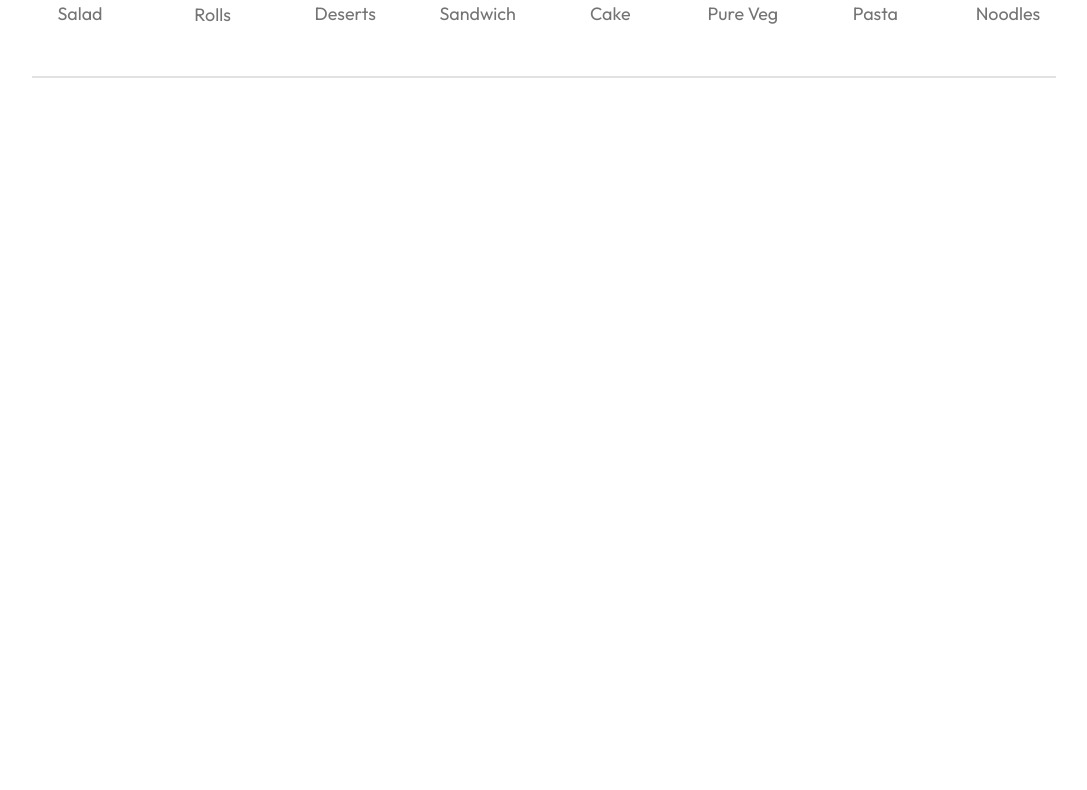
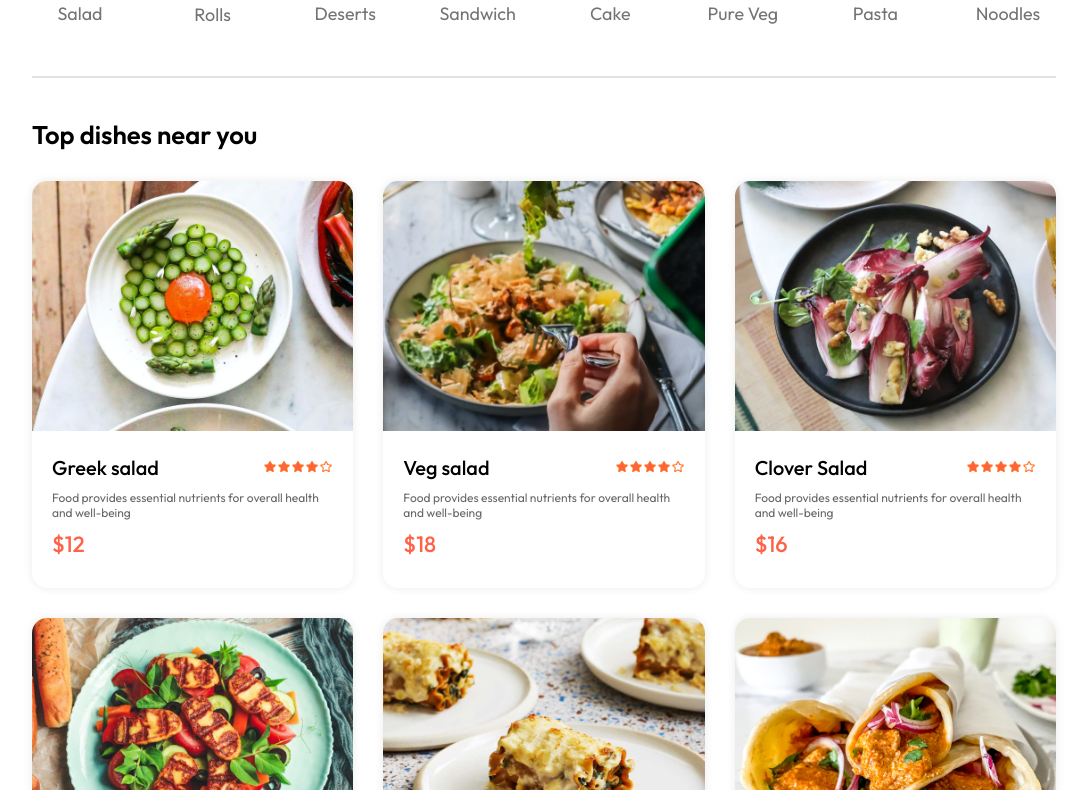
Before and after one commit to dadu99/food-delivery, a React (Vite) app: page / in a window 1280 px wide. Shown: the part 850-1640 px from the top of the page, without its empty margins (96-1183 px from the left). Before the commit the page ends 938 px from the top, so only its background shows below. Built offline with nearby package versions, Linux system fonts and the light colour scheme.

Commit message:
food display and food item

```diff
--- a/eslint.config.js
+++ b/eslint.config.js
@@ -29,6 +29,7 @@
       ...react.configs['jsx-runtime'].rules,
       ...reactHooks.configs.recommended.rules,
       'react/jsx-no-target-blank': 'off',
+      "react/prop-types": "off",
       'no-unused-vars': 'off',
       'react-refresh/only-export-components': [
         'warn',
--- /dev/null
+++ b/src/components/FoodDisplay/FoodDisplay.css
@@ -0,0 +1,14 @@
+.food-display {
+    margin-top: 30px;
+}
+.food-display h2 {
+    font-size: max(2vw, 24px);
+    font-weight: 600;
+}
+.food-display-list {
+    display: grid;
+    grid-template-columns: repeat(auto-fill, minmax(240px, 1fr));
+    margin-top: 30px;
+    gap: 30px;
+    row-gap: 30px;
+}
--- /dev/null
+++ b/src/components/FoodDisplay/FoodDisplay.jsx
@@ -0,0 +1,33 @@
+import React, { useContext } from 'react'
+import './FoodDisplay.css'
+import { StoreContext } from '../../context/StoreContext';
+import FoodItem from '../FoodItem/FoodItem';
+
+const FoodDisplay = ({ category }) => {
+
+    const { food_list } = useContext(StoreContext);
+
+    return (
+        <div className='food-display' id='food-display'>
+            <h2>Top dishes near you</h2>
+
+            <div className='food-display-list'>
+                {food_list.map((item, index) => {
+                    return <FoodItem key={index}
+                        id={item._id}
+                        name={item.name}
+                        description={item.description}
+                        price={item.price}
+                        image={item.image}
+                    >
+                    </FoodItem>
+                })}
+            </div>
+
+
+
+        </div>
+    )
+}
+
+export default FoodDisplay
--- /dev/null
+++ b/src/components/FoodItem/FoodItem.css
@@ -0,0 +1,38 @@
+.food-item {
+    width: 100%;
+    margin: auto;
+    border-radius: 15px;
+    box-shadow: 0px 0px 10px #00000015;
+    transition: 0.3s;
+    animation: fadeIn 1s;
+}
+.food-item-image {
+    width: 100%;
+    border-radius: 15px 15px 0px 0px;
+}
+.food-item-info {
+    padding: 20px;
+}
+.food-item-name-rating {
+    display: flex;
+    justify-content: space-between;
+    align-items: center;
+    margin-bottom: 10px;
+}
+.food-item-name-rating p {
+    font-size: 20px;
+    font-weight: 500;
+}
+.food-item-name-rating img {
+    width: 70px;
+}
+.food-item-desc {
+    color: #676767;
+    font-size: 12px;
+}
+.food-item-price {
+    color: tomato;
+    font-size: 22px;
+    font-weight: 500;
+    margin: 10px 0px;
+}
--- /dev/null
+++ b/src/components/FoodItem/FoodItem.jsx
@@ -0,0 +1,24 @@
+import React from 'react'
+import './FoodItem.css'
+import { assets } from '../../assets/assets'
+
+const FoodItem = ({ id, name, price, description, image }) => {
+    return (
+        <div className='food-item'>
+            <div className='food-item-img-container'>
+                <img className='food-item-image' src={image} alt='' />
+            </div>
+
+            <div className='food-item-info'>
+                <div className='food-item-name-rating'>
+                    <p>{name}</p>
+                    <img src={assets.rating_starts} alt='' />
+                </div>
+                <p className='food-item-desc'>{description}</p>
+                <p className='food-item-price'>${price}</p>
+            </div>
+        </div>
+    )
+}
+
+export default FoodItem
--- /dev/null
+++ b/src/context/StoreContext.jsx
@@ -0,0 +1,19 @@
+import { createContext } from "react";
+import { food_list } from "../assets/assets";
+export const StoreContext = createContext(null);
+
+const StoreContextProvider = (props) => {
+
+    const contextValue = {
+        food_list
+    }
+
+
+    return (
+        <StoreContext.Provider value={contextValue}>
+            {props.children}
+        </StoreContext.Provider >
+    )
+}
+
+export default StoreContextProvider;
--- a/src/main.jsx
+++ b/src/main.jsx
@@ -3,13 +3,16 @@
 import App from './App.jsx'
 import './index.css'
 import { BrowserRouter } from 'react-router-dom'
+import StoreContextProvider from "./context/StoreContext.jsx";
 
 const root = ReactDOM.createRoot(document.getElementById('root'));
 
 root.render(
   <React.StrictMode>
     <BrowserRouter>
-      <App />
+      <StoreContextProvider>
+        <App />
+      </StoreContextProvider>
     </BrowserRouter>
   </React.StrictMode>
 )
--- a/src/pages/Home/Home.jsx
+++ b/src/pages/Home/Home.jsx
@@ -2,6 +2,7 @@
 import './Home.css'
 import Header from '../../components/Header/Header'
 import ExploreMenu from '../../components/ExploreMenu/ExploreMenu'
+import FoodDisplay from '../../components/FoodDisplay/FoodDisplay'
 
 const Home = () => {
 
@@ -11,6 +12,7 @@
         <div>
             <Header></Header>
             <ExploreMenu category={category} setCategory={setCategory}></ExploreMenu>
+            <FoodDisplay category={category} setCategory={setCategory}></FoodDisplay>
         </div>
     )
 }
```
